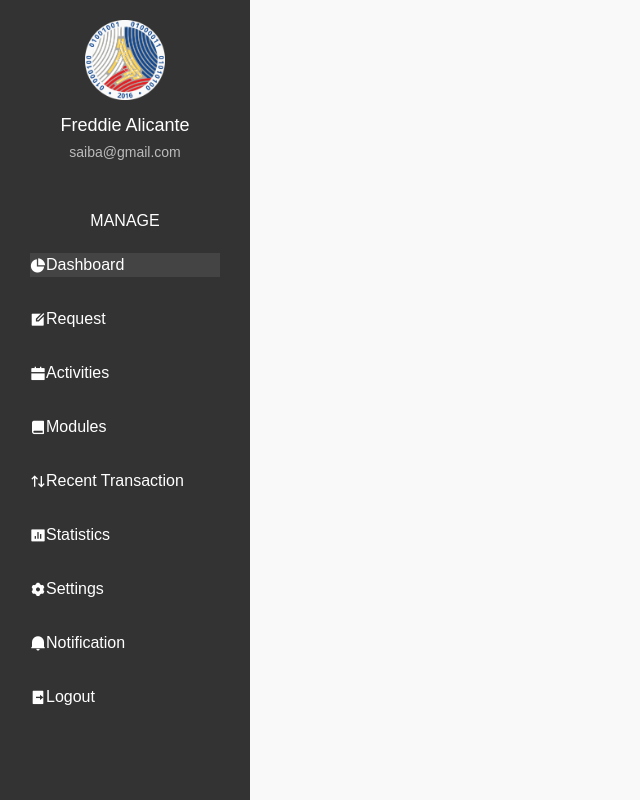
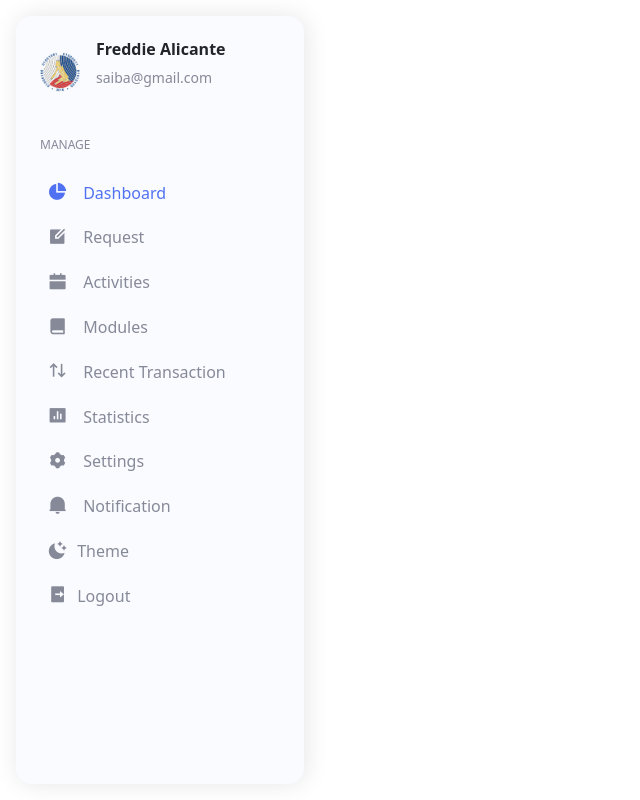
Before and after one commit to lancelotgrafilo/DICT_frontend, a React (Vite) app: page / in a window 1280 px wide. Shown: the whole page, without its empty margins (0-640 px from the left). Built offline with nearby package versions, Linux system fonts and the light colour scheme.

Commit message:
added sidebar

```diff
--- a/src/pages/RegionUserPage/RegionUserPage.jsx
+++ b/src/pages/RegionUserPage/RegionUserPage.jsx
@@ -2,15 +2,14 @@ import styleRegionUserPage from "./regionUserPage.module.css";
 import dict_logo from "../../assets/logo/dict-logo.png";
 import { Link } from 'react-router-dom';
 import { ActiveButtonContext } from '../../utils/context/ActiveButtonContext';
-
 import { usePath } from '../../utils/context/PathContext';
-import { useContext, useRef } from 'react';
+import { useState, useContext, useRef } from 'react';
 import 'bootstrap-icons/font/bootstrap-icons.css';
 import 'bootstrap/dist/css/bootstrap.min.css';
 import 'remixicon/fonts/remixicon.css';
 
-
-export function RegionUserPage(){
+export function RegionUserPage() {
+  const [isLogoutModalOpen, setLogoutModalOpen] = useState(false);
 
   const { updatePath } = usePath();
 
@@ -24,12 +23,17 @@ export function RegionUserPage(){
       sidebar.style.zIndex = isHovered ? '9999' : 'initial';
     }
   };
+
+  const handleLogoutClick = () => {
+    setLogoutModalOpen(true);
+  };
+
   const handleMenuItemClick = (btnId) => {
     updateActiveButton(btnId);
     updatePath(null, null); // Set both paths to null
   };
 
-  return(
+  return (
     <div className={styleRegionUserPage.dashboardContainer}>
       <div className={styleRegionUserPage.sidebar}>
         <div className={styleRegionUserPage.logoContainer}>
@@ -42,8 +46,8 @@ export function RegionUserPage(){
           </div>
         </div>
 
-        <div>
-          MANAGE
+        <div className={styleRegionUserPage.manageTxt}>
+          <p>MANAGE</p>
         </div>
 
         <ul className={styleRegionUserPage.sidebarMenu}>
@@ -56,8 +60,7 @@ export function RegionUserPage(){
             { to: "statistics", label: "Statistics", icon: "ri-bar-chart-box-fill", btnId: "statistics" },
             { to: "settings", label: "Settings", icon: "ri-settings-3-fill", btnId: "settings" },
             { to: "notification", label: "Notification", icon: "ri-notification-2-fill", btnId: "notification" },
-            { to: "logout", label: "Logout", icon: "ri-logout-box-r-fill", btnId: "logout" },
-          ].map(({to, label, icon, btnId, disabled}, index) => (
+          ].map(({ to, label, icon, btnId, disabled }, index) => (
             <li
               key={btnId}
               className={`${styleRegionUserPage.sidebarMenuItem} ${disabled ? styleRegionUserPage.disabled : ''}`}
@@ -76,13 +79,68 @@ export function RegionUserPage(){
               </Link>
             </li>
           ))}
+
+          {/* Theme Link */}
+          <li
+            className={styleRegionUserPage.sidebarMenuItem}
+            onMouseEnter={() => handleHover(true)}
+            onMouseLeave={() => handleHover(false)}
+            ref={(el) => (sidebarMenuRefs.current[sidebarMenuRefs.current.length] = el)}
+          >
+            <a
+              href="#"
+              className={`${styleRegionUserPage.sidebarMenuLink} ${styleRegionUserPage.sidebarMenuLink}`}
+              id="theme-button"
+              style={{ display: 'flex', alignItems: 'center' }}
+            >
+              <i className="ri-moon-clear-fill" style={{ marginRight: '10px' }} />
+              <span className={styleRegionUserPage.navItem}>Theme</span>
+            </a>
+          </li>
+
+          {/* Logout Link */}
+          <li
+            className={styleRegionUserPage.sidebarMenuItem}
+            onMouseEnter={() => handleHover(true)}
+            onMouseLeave={() => handleHover(false)}
+            ref={(el) => (sidebarMenuRefs.current[sidebarMenuRefs.current.length] = el)}
+          >
+            <a
+              href="#"
+              onClick={handleLogoutClick}
+              className={`${styleRegionUserPage.sidebarMenuLink} ${styleRegionUserPage.sidebarMenuLink}`}
+              style={{ display: 'flex', alignItems: 'center' }}
+            >
+              <i className="ri-logout-box-r-fill" style={{ marginRight: '10px' }}></i>
+              <span className={styleRegionUserPage.navItem}>Logout</span>
+            </a>
+          </li>
+
         </ul>
+      </div>
 
-
-
-
-
-      </div>
+      {isLogoutModalOpen && (
+        <div className={styleRegionUserPage.modalOverlay}>
+          <div className={styleRegionUserPage.modal}>
+            <h2>Confirm Logout</h2>
+            <h4>Are you sure you want to logout?</h4>
+            <div className={styleRegionUserPage.buttonRow}>
+              <button
+                // onClick={handleConfirmLogout}
+                className={styleRegionUserPage.confirmLogoutBtn}
+              >
+                Yes, Logout
+              </button>
+              <button
+                onClick={() => setLogoutModalOpen(false)}
+                className={styleRegionUserPage.cancelBtn}
+              >
+                Cancel
+              </button>
+            </div>
+          </div>
+        </div>
+      )}
     </div>
-  )
+  );
 }
--- a/src/pages/RegionUserPage/regionUserPage.module.css
+++ b/src/pages/RegionUserPage/regionUserPage.module.css
@@ -1,98 +1,298 @@
+/*=============== GOOGLE FONTS ===============*/
+@import url("https://fonts.googleapis.com/css2?family=Nunito+Sans:opsz,wght@6..12,200..1000&display=swap");
+
+/*=============== VARIABLES CSS ===============*/
+:root {
+  --header-height: 3.5rem;
+
+  /*========== Colors ==========*/
+  --first-color: hsl(228, 85%, 63%);
+  --title-color: hsl(228, 18%, 16%);
+  --text-color: hsl(228, 8%, 56%);
+  --body-color: hsl(228, 100%, 99%);
+  --shadow-color: hsla(228, 80%, 4%, .1);
+
+  /*========== Font and typography ==========*/
+  --body-font: "Nunito Sans", system-ui;
+  --normal-font-size: .938rem;
+  --smaller-font-size: .75rem;
+  --tiny-font-size: .75rem;
+
+  /*========== Font weight ==========*/
+  --font-regular: 400;
+  --font-semi-bold: 600;
+
+  /*========== z index ==========*/
+  --z-tooltip: 10;
+  --z-fixed: 100;
+}
+
+/*========== Responsive typography ==========*/
+@media screen and (min-width: 1150px) {
+  :root {
+    --normal-font-size: 1rem;
+    --smaller-font-size: .813rem;
+  }
+}
+
+/*=============== BASE ===============*/
+* {
+  box-sizing: border-box;
+  padding: 0;
+  margin: 0;
+}
+
+body {
+  font-family: var(--body-font);
+  font-size: var(--normal-font-size);
+  background-color: var(--body-color);
+  color: var(--text-color);
+  transition: background-color .4s;
+}
+
+a {
+  text-decoration: none;
+}
+
+img {
+  display: block;
+  max-width: 100%;
+  height: auto;
+}
+
+button {
+  all: unset;
+}
+
+/*=============== VARIABLES DARK THEME ===============*/
+body.dark-theme {
+  --first-color: hsl(228, 70%, 63%);
+  --title-color: hsl(228, 18%, 96%);
+  --text-color: hsl(228, 12%, 61%);
+  --body-color: hsl(228, 24%, 16%);
+  --shadow-color: hsla(228, 80%, 4%, .3);
+}
+
+/*=============== SIDEBAR ===============*/
 .dashboardContainer {
   display: flex;
   height: 100vh;
-  font-family: 'Arial', sans-serif;
-  background-color: #f9f9f9;
 }
 
 .sidebar {
-  width: 250px;
-  background-color: #333;
-  color: white;
-  display: flex;
-  flex-direction: column;
-  align-items: center;
-  padding: 20px;
+  position: fixed;
+  top: 0;
+  left: 0;
+  bottom: 0;
+  width: 288px;
+  background-color: var(--body-color);
+  box-shadow: 2px 0 24px var(--shadow-color);
+  padding: 1.5rem;
+  margin-top: 1rem;
+  margin-left: 16px;
+  margin-bottom: 16px;
+  border-radius: 1rem;
+  transition: left .4s, background-color .4s, width .4s;
 }
 
-.logoContainer {
-  display: flex;
-  flex-direction: column;
-  align-items: center;
-  margin-bottom: 30px;
-}
-
-.logo img {
-  width: 80px;
-  height: 80px;
-  margin-bottom: 10px;
-}
-
-.usernameContainer {
-  text-align: center;
-}
-
-.usernameContainer h2 {
-  font-size: 18px;
-  margin: 5px 0;
-}
-
-.usernameContainer p {
-  font-size: 14px;
-  color: #bbb;
+.manageTxt{
+  font-size: 12px;
+  color: var(--text-color);
 }
 
 .sidebarMenu {
   list-style: none;
   padding: 0;
+  margin: 0;
+}
+
+.sidebarMenuItem {
+  padding: 0.5rem;
+  cursor: pointer;
+  transition: background-color .3s, color .3s;
+}
+
+.sidebarMenuLink {
+  display: flex;
+  align-items: center;
+  color: var(--text-color);
+  text-decoration: none;
   width: 100%;
 }
 
-.sidebarMenuItem {
-  margin: 10px 0;
-  padding: 10px;
-  border-radius: 5px;
-  display: flex;
-  align-items: center;
-  cursor: pointer;
-  transition: background-color 0.3s;
+.sidebarMenuItem:hover {
+  color: var(--first-color);
 }
 
-.sidebarMenuItem:hover {
-  background-color: #555;
+.sidebarMenuLink i {
+  font-size: 1.2rem;
+  margin-right: 1rem;
+  transition: color 0.3s;
 }
 
-.sidebarMenuLink {
-  text-decoration: none;
-  color: white;
-  display: flex;
-  align-items: center;
-  width: 100%;
+/* Apply hover color only on icons */
+.sidebarMenuLink:hover {
+  color: var(--first-color);
 }
 
-.sidebarMenuLink img {
-  width: 24px;
-  height: 24px;
-  margin-right: 15px;
-}
-
-.sidebarMenuLink span {
-  font-size: 16px;
+.sidebarMenuLink.active {
+  color: var(--first-color);
 }
 
 .sidebarIcons {
+  font-size: 1.5rem;
+}
+
+.sidebarMenuBottom {
+  margin-top: auto;
+}
+
+.sidebarMenuItem button {
+  width: 100%;
+  padding: 1rem;
+  background-color: transparent;
+  border: none;
+  display: flex;
+  align-items: center;
+  color: var(--text-color);
+  cursor: pointer;
+  font-size: 1rem;
+}
+
+.sidebarMenuItem button:hover {
+  background-color: var(--first-color);
   color: white;
 }
 
-.active {
-  background-color: #444;
+/* Header styles */
+.logoContainer {
+  display: flex;
+  align-items: center;
+  margin-bottom: 2rem;
 }
 
-.disabled {
-  cursor: not-allowed;
-  opacity: 0.5;
+.logo img {
+  width: 40px;
+  height: auto;
 }
 
-.disabledLink {
-  pointer-events: none;
+.usernameContainer {
+  margin-left: 1rem;
 }
+
+.usernameContainer h2 {
+  font-size: 1rem;
+  font-weight: var(--font-semi-bold);
+}
+
+.usernameContainer p {
+  font-size: .875rem;
+  color: var(--text-color);
+}
+
+/* Modal styles */
+.modalOverlay {
+  position: fixed;
+  top: 0;
+  left: 0;
+  right: 0;
+  bottom: 0;
+  background-color: rgba(0, 0, 0, 0.5);
+  display: flex;
+  justify-content: center;
+  align-items: center;
+}
+
+.modal {
+  background-color: var(--body-color);
+  padding: 2rem;
+  border-radius: 1rem;
+  box-shadow: 0 2px 24px var(--shadow-color);
+  width: 300px;
+}
+
+.modal h2 {
+  font-size: 1.25rem;
+  margin-bottom: 1rem;
+}
+
+.modal h4 {
+  font-size: 1rem;
+  margin-bottom: 2rem;
+}
+
+.buttonRow {
+  display: flex;
+  justify-content: space-between;
+}
+
+.confirmLogoutBtn,
+.cancelBtn {
+  padding: .75rem 1.5rem;
+  border-radius: 5px;
+  cursor: pointer;
+}
+
+.confirmLogoutBtn {
+  background-color: var(--first-color);
+  color: white;
+}
+
+.cancelBtn {
+  background-color: lightgray;
+  color: var(--text-color);
+}
+
+/*=============== BREAKPOINTS ===============*/
+@media screen and (max-width: 768px) {
+  .sidebar {
+    width: 220px;
+  }
+
+  .sidebarMenuItem {
+    padding: 1rem 2rem;
+  }
+
+  .sidebarMenuLink {
+    font-size: .875rem;
+  }
+
+  .logo img {
+    width: 30px;
+  }
+
+  .usernameContainer h2 {
+    font-size: .875rem;
+  }
+
+  .usernameContainer p {
+    font-size: .75rem;
+  }
+}
+
+@media screen and (max-width: 480px) {
+  .sidebar {
+    width: 100%;
+    position: fixed;
+    top: 0;
+    left: -100%;
+    z-index: 100;
+  }
+
+  .show-sidebar {
+    left: 0;
+  }
+
+  .sidebarMenu {
+    display: flex;
+    flex-direction: column;
+  }
+
+  .sidebarMenuItem {
+    padding: 1rem;
+  }
+
+  .header {
+    margin-left: 0;
+  }
+}
```
